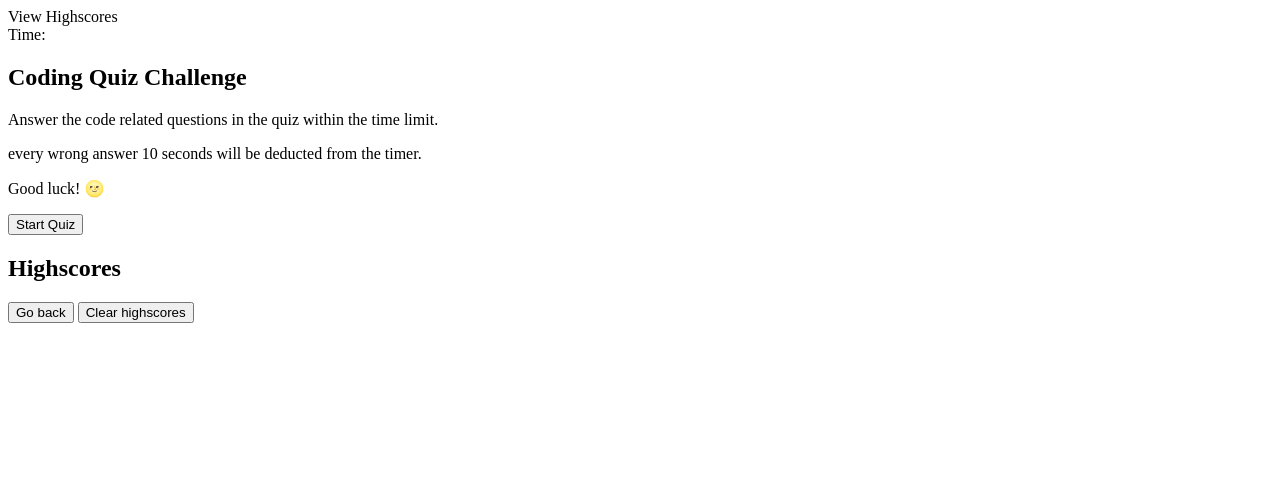
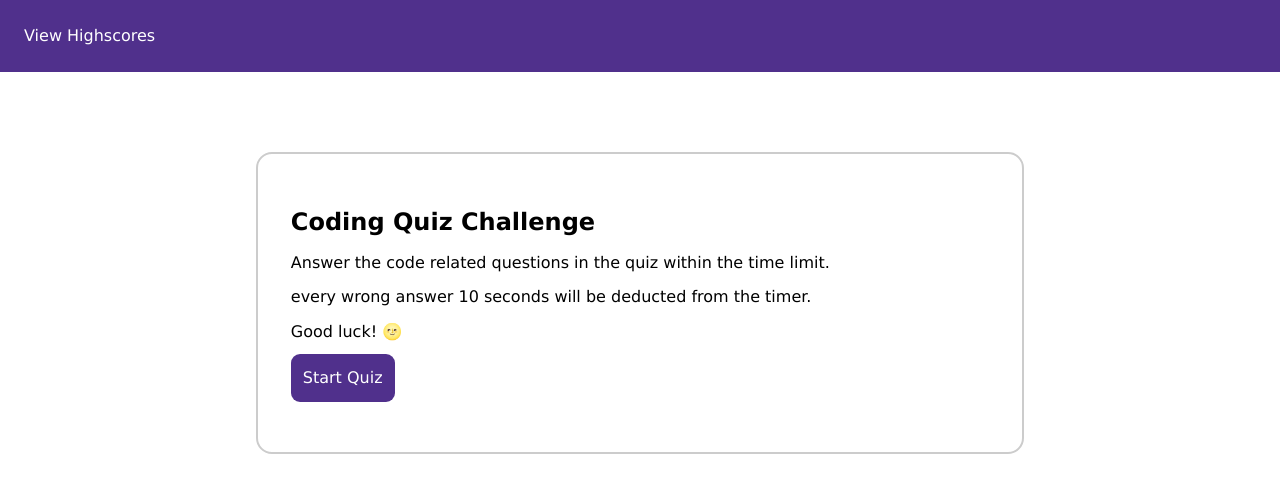
Before and after one commit to aali9/Code-Quiz, a plain HTML site: page index.html in a window 1280 px wide. Drawn offline with Linux system fonts and the light colour scheme; the site is published under a folder, as on GitHub Pages, so addresses that start at the root find nothing.

Commit message:
updated html

```diff
--- a/index.html
+++ b/index.html
@@ -5,7 +5,7 @@
     <meta charset="UTF-8">
     <meta http-equiv="X-UA-Compatible" content="IE=edge">
     <meta name="viewport" content="width=device-width, initial-scale=1.0">
-    <link rel="stylesheet" href="/Assets/style.css">
+    <link rel="stylesheet" href="./Assets/style.css">
     <title>Javascript Quiz Challenge</title>
 </head>
 
@@ -49,8 +49,8 @@
         </div>
         <!-- END: QUESTION INPUTS -->
     </main>
-    <script src="/Assets/script.js"></script>
-    <script src="/questions.js"></script>
+    <script src="./Assets/script.js"></script>
+    <script src="./questions.js"></script>
 
 </body>
 
```
